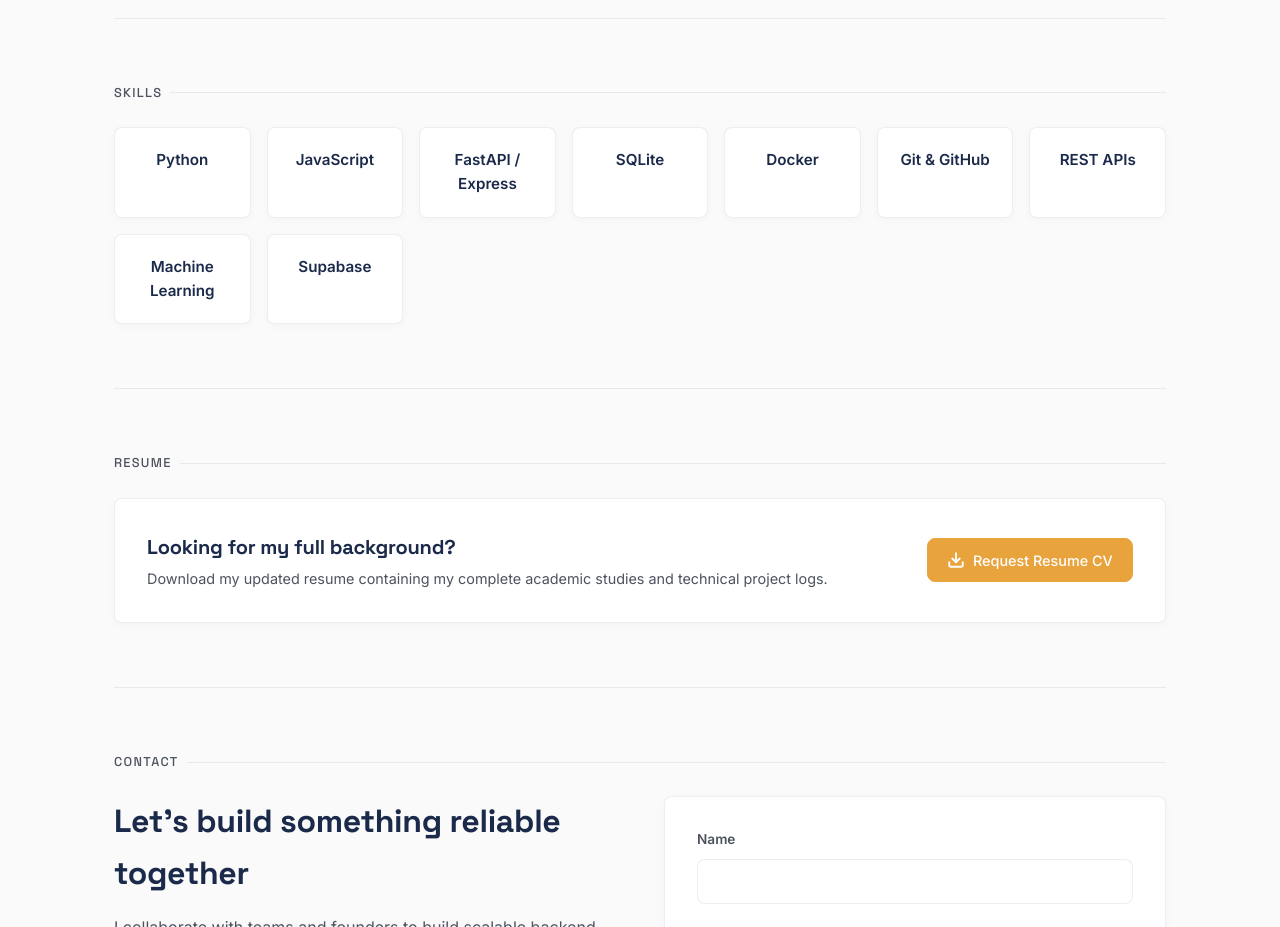
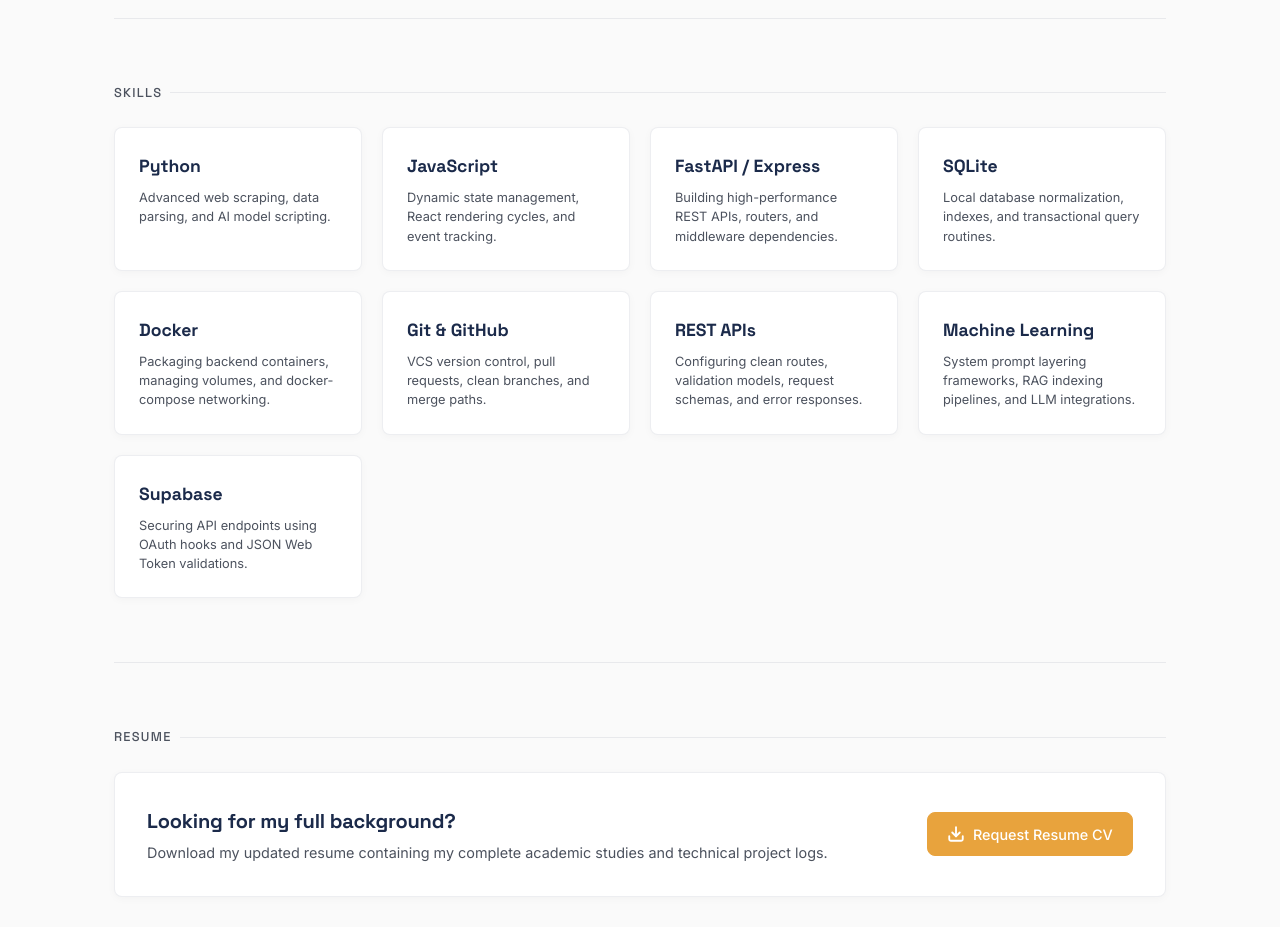
Before and after one commit to SibghaMursaleen/MyPortfolio, a React (Vite) app: page / in a window 1280 px wide. Shown: the part 1840-2767 px from the top of the page. Built offline with nearby package versions, Linux system fonts and the light colour scheme.

Commit message:
feat: make skills section interactive with hover lift animations and descriptive context cards

```diff
--- a/src/App.jsx
+++ b/src/App.jsx
@@ -344,20 +344,21 @@ function App() {
             {/* Skills Section */}
             <section id="skills" className="proof-section" style={{ borderTop: '1px solid var(--border)', paddingTop: '4rem', marginTop: '4rem' }}>
               <div className="section-label">Skills</div>
-              <div style={{ display: 'grid', gridTemplateColumns: 'repeat(auto-fill, minmax(130px, 1fr))', gap: '1rem' }}>
+              <div className="skills-grid">
                 {[
-                  'Python',
-                  'JavaScript',
-                  'FastAPI / Express',
-                  'SQLite',
-                  'Docker',
-                  'Git & GitHub',
-                  'REST APIs',
-                  'Machine Learning',
-                  'Supabase'
+                  { name: 'Python', desc: 'Advanced web scraping, data parsing, and AI model scripting.' },
+                  { name: 'JavaScript', desc: 'Dynamic state management, React rendering cycles, and event tracking.' },
+                  { name: 'FastAPI / Express', desc: 'Building high-performance REST APIs, routers, and middleware dependencies.' },
+                  { name: 'SQLite', desc: 'Local database normalization, indexes, and transactional query routines.' },
+                  { name: 'Docker', desc: 'Packaging backend containers, managing volumes, and docker-compose networking.' },
+                  { name: 'Git & GitHub', desc: 'VCS version control, pull requests, clean branches, and merge paths.' },
+                  { name: 'REST APIs', desc: 'Configuring clean routes, validation models, request schemas, and error responses.' },
+                  { name: 'Machine Learning', desc: 'System prompt layering frameworks, RAG indexing pipelines, and LLM integrations.' },
+                  { name: 'Supabase', desc: 'Securing API endpoints using OAuth hooks and JSON Web Token validations.' }
                 ].map((skill, idx) => (
-                  <div key={idx} style={{ backgroundColor: 'var(--white)', border: '1px solid var(--border)', borderRadius: 'var(--radius)', padding: '1.25rem', textAlign: 'center', boxShadow: 'var(--shadow-sm)', transition: 'var(--transition)' }}>
-                    <div style={{ fontSize: '0.95rem', fontWeight: 600, color: 'var(--navy)' }}>{skill}</div>
+                  <div key={idx} className="skill-card">
+                    <div className="skill-name">{skill.name}</div>
+                    <div className="skill-desc">{skill.desc}</div>
                   </div>
                 ))}
               </div>
--- a/src/index.css
+++ b/src/index.css
@@ -934,3 +934,58 @@ code {
 .chart-bar.highlight {
   background-color: var(--amber);
 }
+
+/* Skills Grid & Interactive Glow Cards */
+.skills-grid {
+  display: grid;
+  grid-template-columns: repeat(auto-fill, minmax(200px, 1fr));
+  gap: 1.25rem;
+  margin-top: 1.5rem;
+}
+
+.skill-card {
+  background-color: var(--white);
+  border: 1px solid var(--border);
+  border-radius: var(--radius);
+  padding: 1.5rem;
+  position: relative;
+  overflow: hidden;
+  box-shadow: var(--shadow-sm);
+  transition: var(--transition);
+  cursor: default;
+}
+
+.skill-card:hover {
+  transform: translateY(-4px);
+  border-color: var(--border-hover);
+  box-shadow: var(--shadow-lg);
+}
+
+.skill-card::after {
+  content: '';
+  position: absolute;
+  bottom: 0;
+  left: 0;
+  width: 0;
+  height: 3px;
+  background-color: var(--amber);
+  transition: var(--transition);
+}
+
+.skill-card:hover::after {
+  width: 100%;
+}
+
+.skill-name {
+  font-family: 'Space Grotesk', sans-serif;
+  font-size: 1.1rem;
+  font-weight: 700;
+  color: var(--navy);
+  margin-bottom: 0.5rem;
+}
+
+.skill-desc {
+  font-size: 0.8rem;
+  color: var(--charcoal-light);
+  line-height: 1.5;
+}
```
